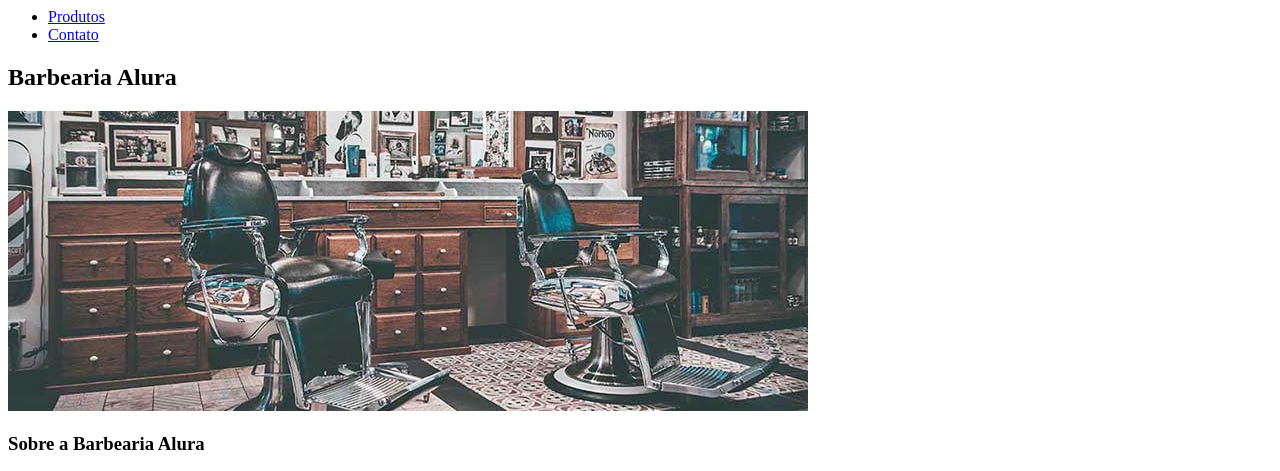
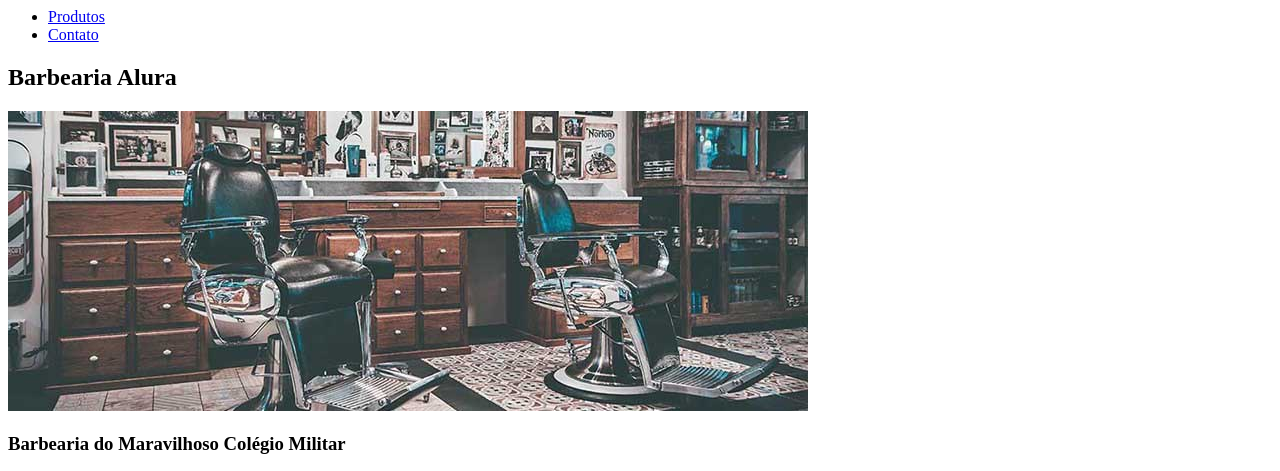
Before and after one commit to MoreiraLeal/cmrj, a plain HTML site: page index.html in a window 1280 px wide. Shown: the part 293-764 px from the top of the page. Drawn offline with Linux system fonts and the light colour scheme.

Commit message:
Update index.html

```diff
--- a/index.html
+++ b/index.html
@@ -25,7 +25,7 @@
 
 		    	<img id="banner" src="banner.jpg">
 
-		        <h3 class="formatos">Sobre a Barbearia Alura</h3>
+		        <h3 class="formatos">Barbearia do Maravilhoso Colégio Militar</h3>
 
 		        <p id="JPPDSESF">Localizada no coração da cidade a <strong>Barbearia do Colégio</strong> traz para o mercado o que há de melhor para o seu cabelo e barba.
 		        Fundada em 2019, a Barbearia Alura já é destaque na cidade e conquista novos clientes a cada dia.</p>
```
